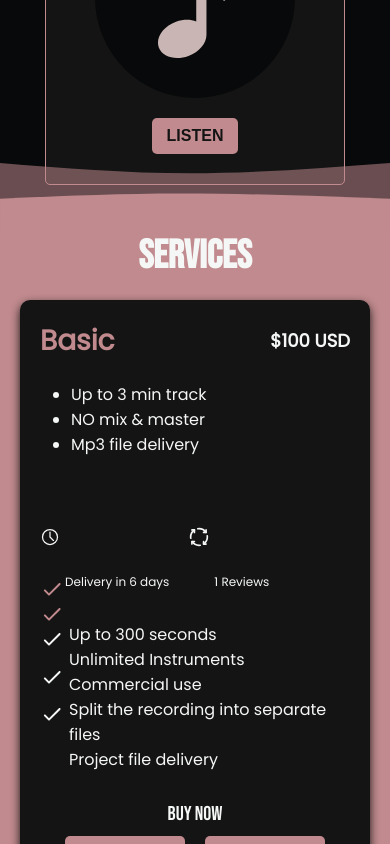
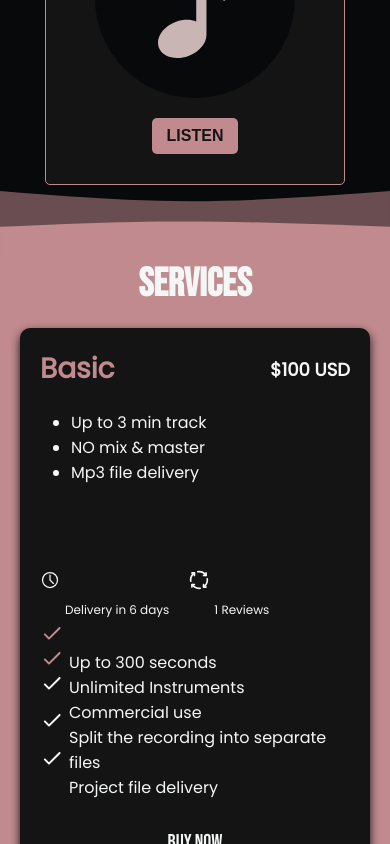
Before and after one commit to juanoliver995/Fede-Aliprandi, a React (Vite) app: page / in a window 390 px wide. Shown: the part 3360-4204 px from the top of the page. Built offline with nearby package versions, Linux system fonts and the light colour scheme.

Commit message:
cambios en mediaq

```diff
--- a/src/index.css
+++ b/src/index.css
@@ -598,6 +598,10 @@
   .track-container {
     max-width: 300px;
   }
+
+  .packs img {
+    margin-top: -60px;
+  }
 }
 
 @media (max-width: 440px) {
```
